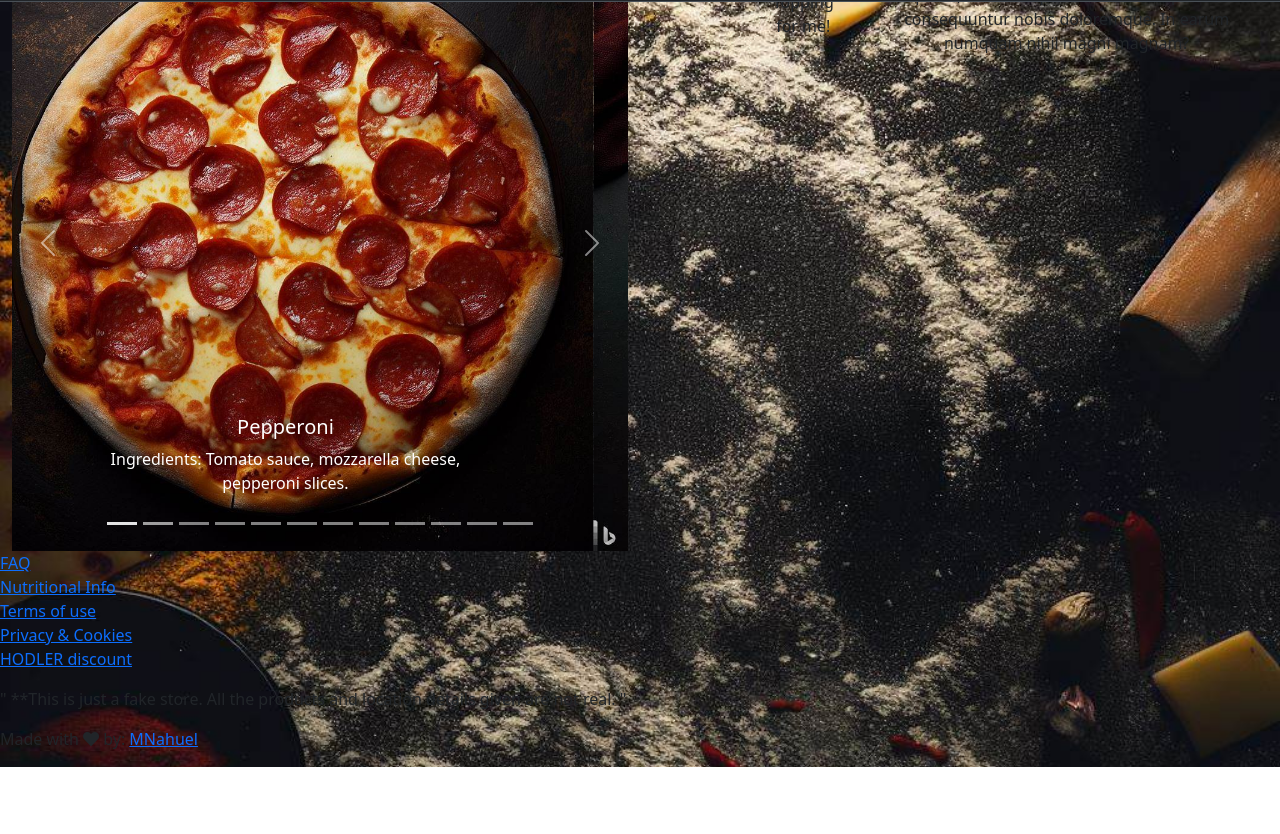
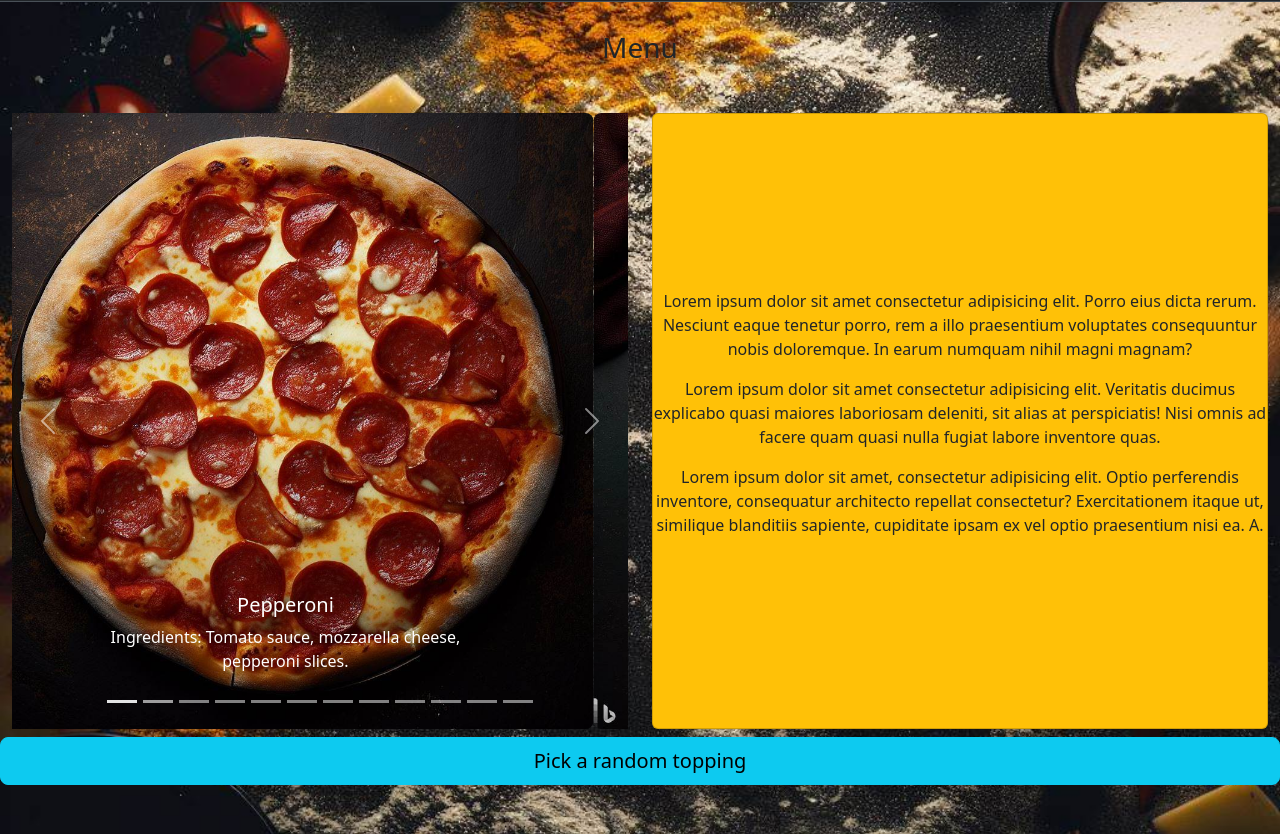
Before and after one commit to M-Nahuel/btcpizza, a plain HTML site: page front/index.html in a window 1280 px wide. Shown: the part 65-899 px from the top of the page. Before the commit the page ends 832 px from the top, so only its background shows below. Drawn offline with nearby package versions, Linux system fonts and the light colour scheme.

Commit message:
add button select random slide

```diff
--- a/front/index.html
+++ b/front/index.html
@@ -65,9 +65,16 @@
                   </nav>
               </div>
             </header>
-            <main>
-                <section id="home-section" class="pg-section">
-                  <div class="container-fluid text-center">
+              <section id="home-section" class="pg-section d-flex my-5 align-items-center">
+                <div class="container-fluid">
+                  <div class="row">
+                    <div class="container col-6"></div>
+                    <div class="container col-6"></div>
+                  </div>
+                  <div class="menu my-5">
+                  <h3 class="text-center">Menu</h3>
+                  </div>
+
                   <div class="row">
                     <div id="carouselMenu" class="carousel slide col-6" data-bs-ride="carousel">
                       <div class="carousel-indicators">
@@ -179,20 +186,19 @@
                         <span class="visually-hidden">Next</span>
                       </button>
                     </div>
-                      <div class="col-1">
-                        <h3 class="text-primary text-center">Menu</h3>
+                    <div class="col-6">
+                      <article class="card h-100 bg-warning text-center justify-content-center">
+                        <p>Lorem ipsum dolor sit amet consectetur adipisicing elit. Porro eius dicta rerum. Nesciunt eaque tenetur porro, rem a illo praesentium voluptates consequuntur nobis doloremque. In earum numquam nihil magni magnam?</p>
+                        <p>Lorem ipsum dolor sit amet consectetur adipisicing elit. Veritatis ducimus explicabo quasi maiores laboriosam deleniti, sit alias at perspiciatis! Nisi omnis ad facere quam quasi nulla fugiat labore inventore quas.</p>
+                        <p>Lorem ipsum dolor sit amet, consectetur adipisicing elit. Optio perferendis inventore, consequatur architecto repellat consectetur? Exercitationem itaque ut, similique blanditiis sapiente, cupiditate ipsam ex vel optio praesentium nisi ea. A.</p>
+                      </article>
                     </div>
-                      <div class="col-1">
-                        <button class="btn">Pick a Random Topping for me!</button>
+                    <button id="random" class="btn btn-lg btn-info my-2">Pick a random topping</button>
+
                   </div>
-                      <div class="col-4">
-                        <p>Lorem ipsum dolor sit amet consectetur adipisicing elit. Porro eius dicta rerum. Nesciunt eaque tenetur porro, rem a illo praesentium voluptates consequuntur nobis doloremque. In earum numquam nihil magni magnam?</p>
-                      </div>
-                    </div>
-                  </div>
+
                   <!--Fix distribution of elements-->
-                    <div class="row">
-                    </div>
+                  <div class="row"></div>
               </section>
               <section id="order-section" class="pg-section">
                   <div id="order">
@@ -387,8 +393,9 @@
                     <a href="https://github.com/m-nahuel" target="_blank">MNahuel</a>
                   </p>
                 </footer>
-            </main>
 
+
+            </div>
         <script src="https://cdn.jsdelivr.net/npm/bootstrap@5.3.0-alpha3/dist/js/bootstrap.bundle.min.js" integrity="sha384-ENjdO4Dr2bkBIFxQpeoTz1HIcje39Wm4jDKdf19U8gI4ddQ3GYNS7NTKfAdVQSZe" crossorigin="anonymous"></script>
     </body>
 </html>
--- a/front/main.js
+++ b/front/main.js
@@ -12,4 +12,14 @@ $(document).ready(function() {
 
         $(target).fadeIn(500);
     });
+
+    $('#random').click(function() {
+        $('#carouselMenu').carousel({ interval: 100 });
+
+        let totalSlides = $('#carouselMenu .carousel-item').length;
+        let randSlide = Math.floor(Math.random() * totalSlides);
+
+        $('#carouselMenu').carousel(randSlide);
+        $('#carouselMenu').carousel('pause');
+      });
 });
--- a/front/styles.css
+++ b/front/styles.css
@@ -11,13 +11,15 @@ html{
 body{
     margin: 0;
     padding: 0;
+    width:100%;
+    height:100%;
     background-image: url(./assets/background1.jpg);
     background-size: cover;
     background-position: center;
     background-repeat: repeat-y;
 }
 
-#container{
+.container{
     position:absolute;
 }
 
@@ -36,3 +38,7 @@ header{
 li{
     list-style: none;
 }
+
+.carousel-item img{
+    border-radius: 8px;
+}
```
Lines whose indentation alone changed are shown as unchanged.
